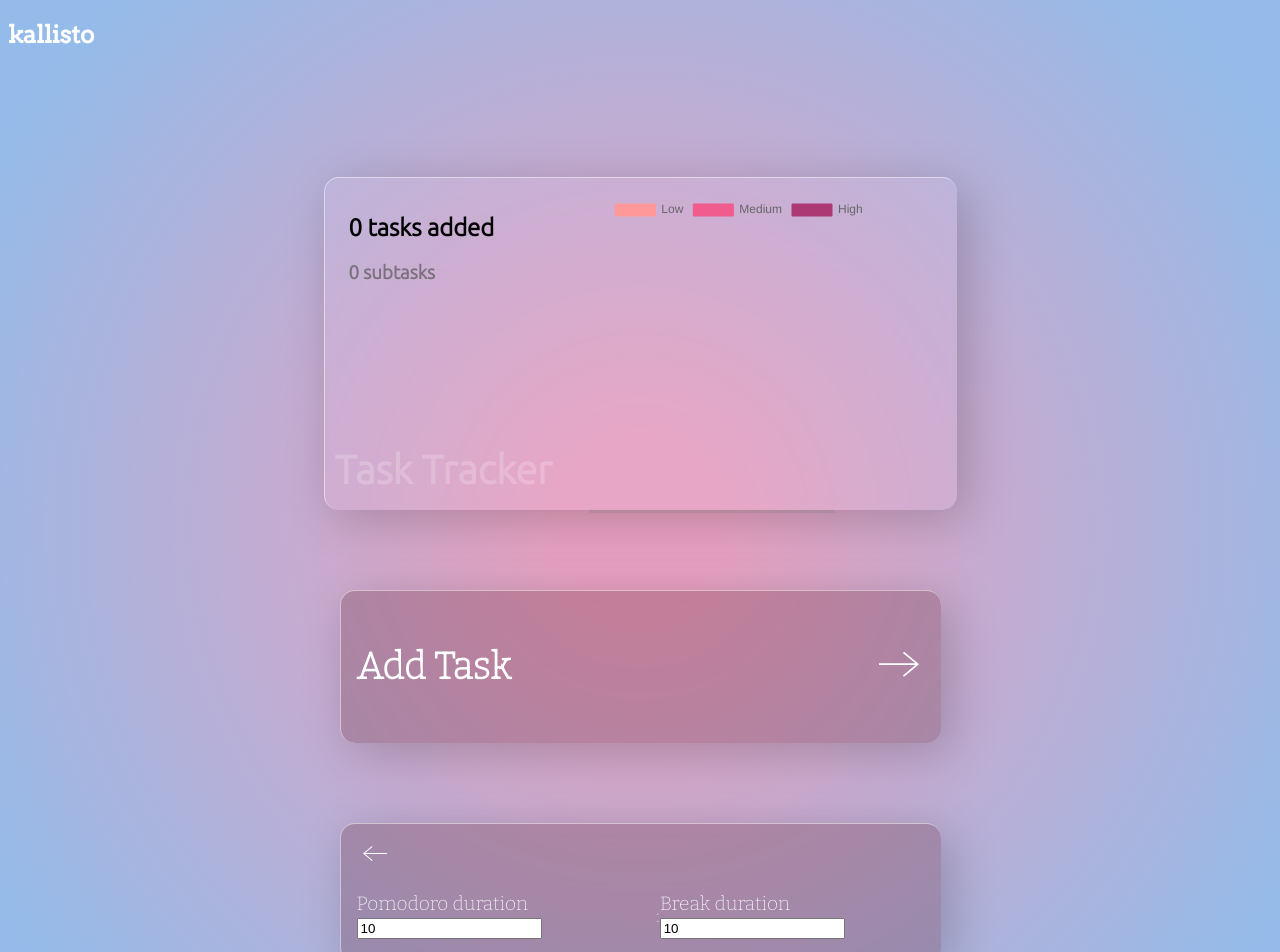
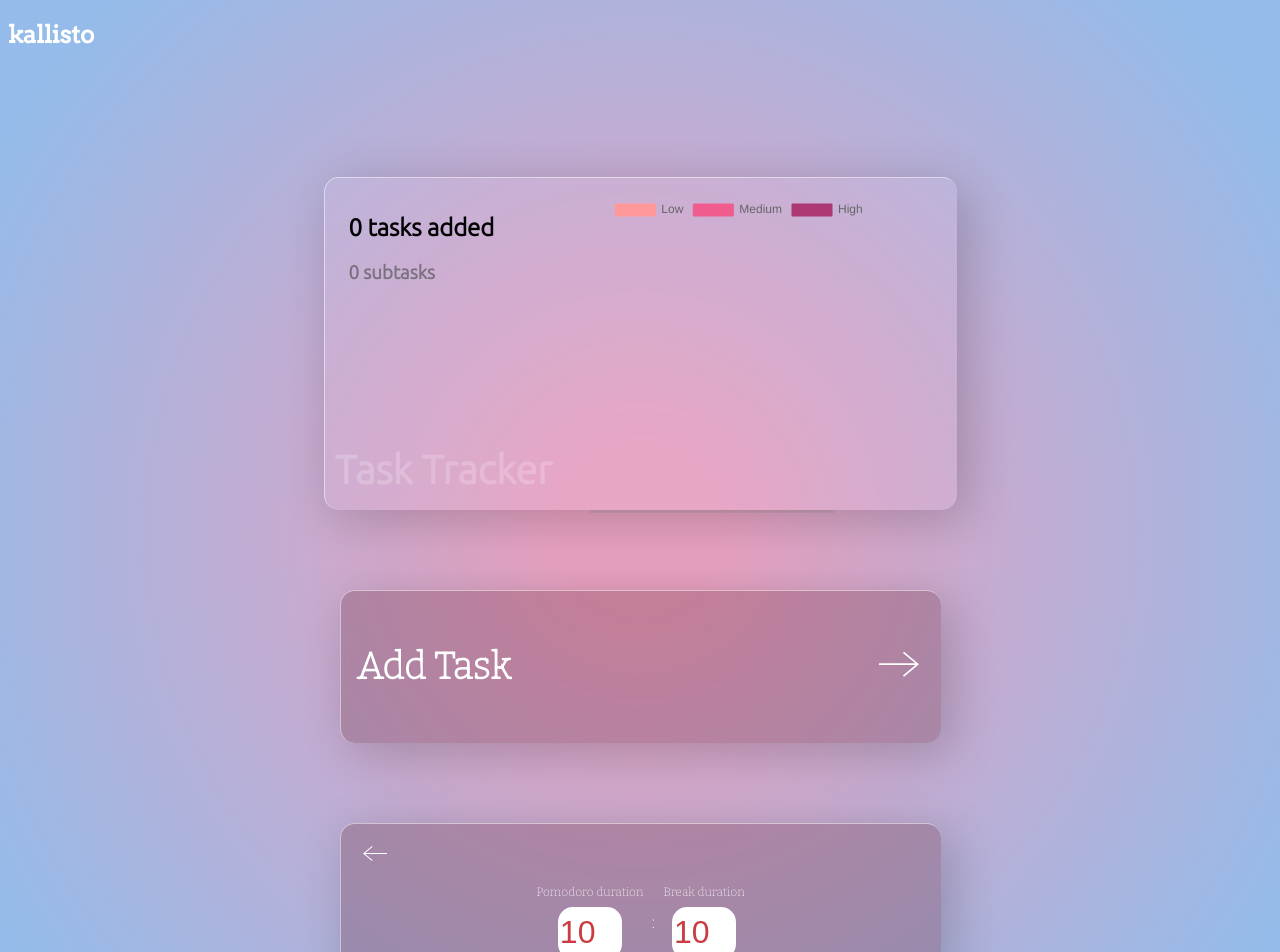
Before and after one commit to shwetaps605/Kallisto, a React (Create React App) app: page / in a window 1280 px wide. Shown: the top 952 px of the page. Built offline with nearby package versions, Linux system fonts and the light colour scheme; no server answers.

Commit message:
added some styles

```diff
--- a/src/components/pomodoro-card/pomodoro-card.styles.scss
+++ b/src/components/pomodoro-card/pomodoro-card.styles.scss
@@ -73,7 +73,25 @@
             justify-content: center;
             align-items: center;
 
+            .form-group{
+                // background-color: rgb(82, 29, 82);
+                font-size: 0.75rem;
+                display: flex;
+                flex-direction: column;
+                justify-content: center;
+                align-items: center;
+                margin: 0 .5rem;
 
+                input {
+                    border-radius:15px;
+                    border: none;
+                    margin-top: .5rem;
+                    font-size: 2rem;
+                    color:rgb(202, 59, 66);
+                    min-height: 50px;
+                    max-width: 60px;
+                }
+            }
         }
     }
 }
```
